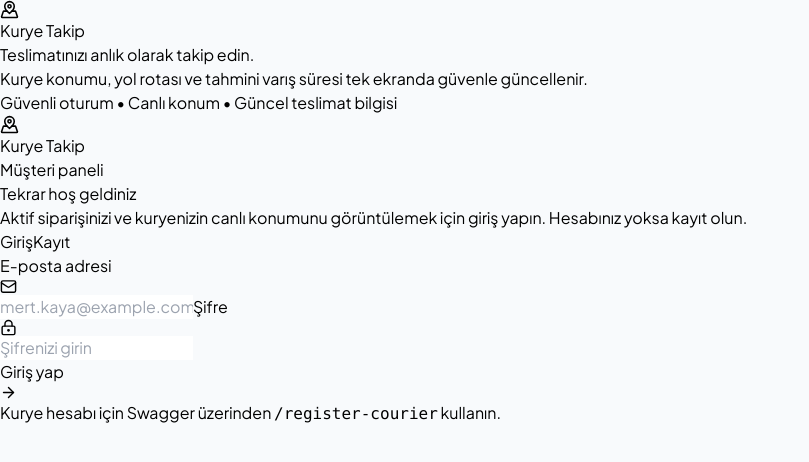
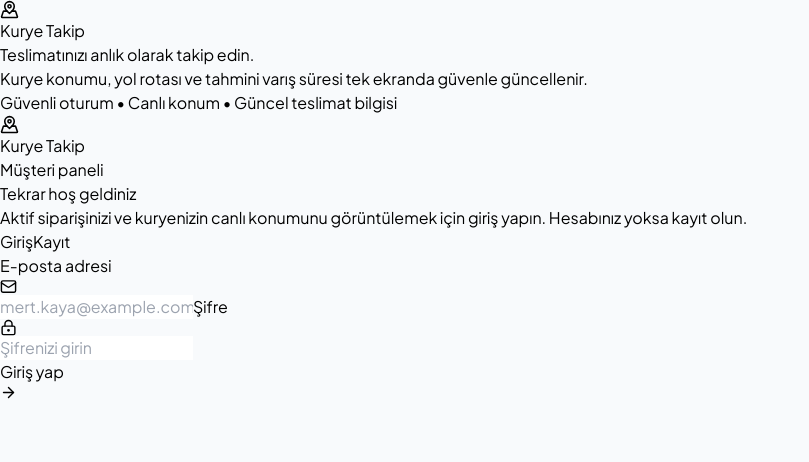
Before and after one commit to BerkMermer/Live-Courier-Tracking, a React (Vite) app in the folder frontend/: page / in a window 1280 px wide. Shown: the top 462 px of the page, without its empty margins (0-809 px from the left). Built offline with nearby package versions, Linux system fonts and the light colour scheme; no server answers.

Commit message:
Remove the Swagger courier-register note from the login screen.

```diff
--- a/frontend/src/App.jsx
+++ b/frontend/src/App.jsx
@@ -397,10 +397,6 @@ function App() {
                 : (authMode === 'register' ? 'Kayıt ol' : 'Giriş yap')}
               {!loading && <ArrowRight size={17} />}
             </button>
-
-            <p className="mt-6 text-center text-xs leading-relaxed text-slate-400">
-              Kurye hesabı için Swagger üzerinden <code className="text-slate-500">/register-courier</code> kullanın.
-            </p>
           </form>
         </main>
       </div>
```
Also changed, not shown: 4 other files (tests, documents, lock files or other folders).
